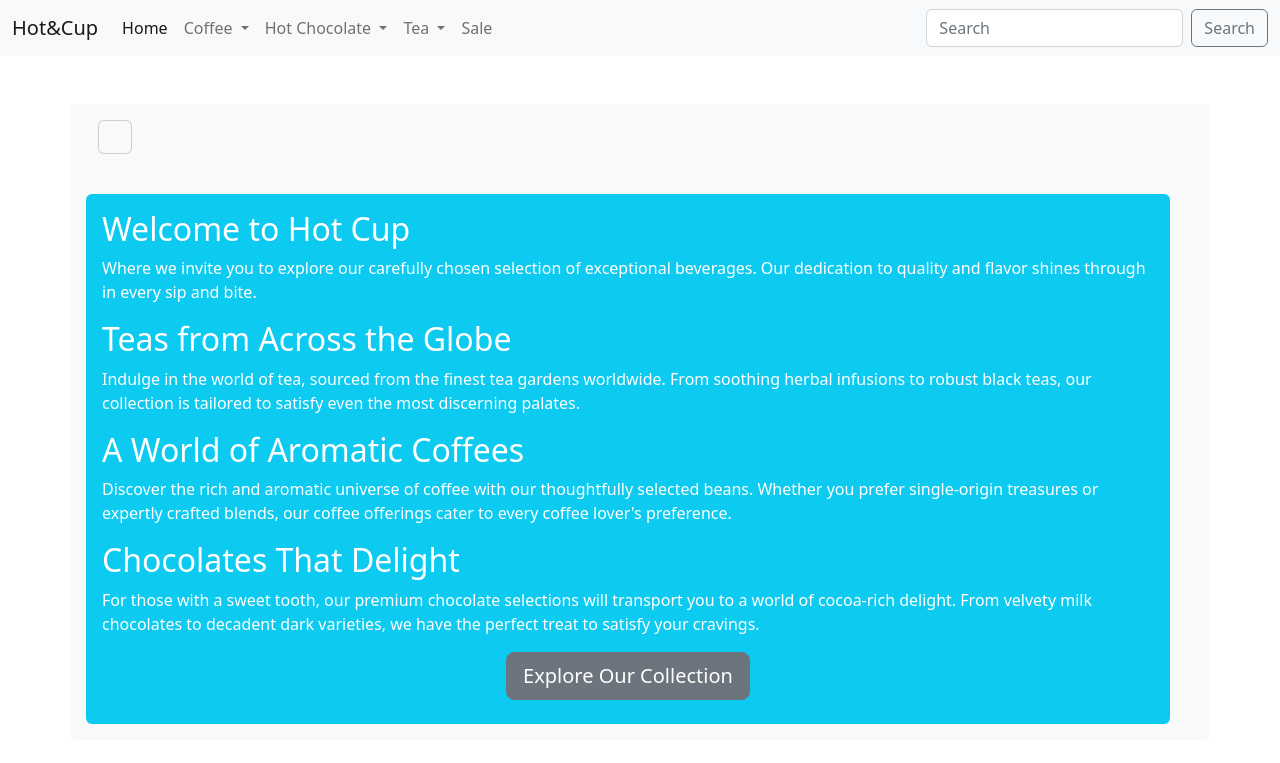
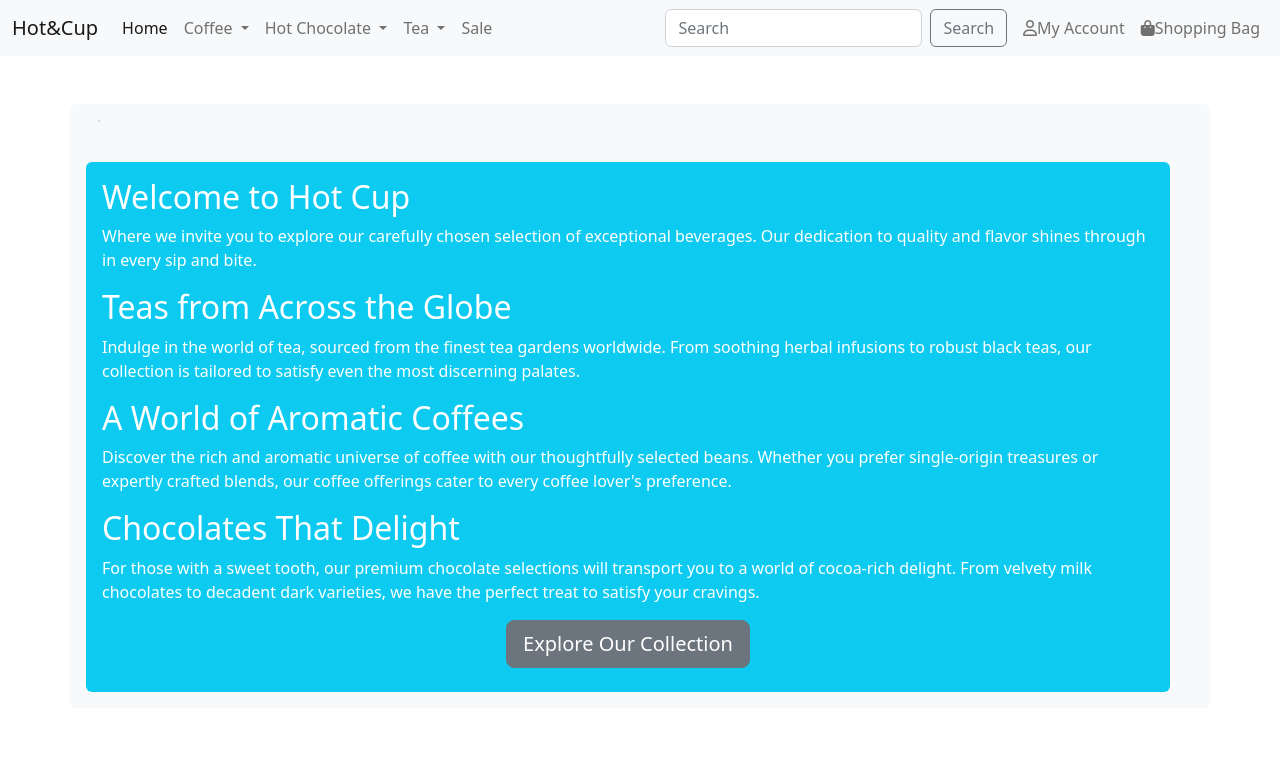
Before and after one commit to nataliatesarova/Hot-Cup, a Django app: page / in a window 1280 px wide. Shown: the top 763 px of the page. Run offline with Django 3.2, Linux system fonts and the light colour scheme; some libraries are stand-ins or nearby versions.

Commit message:
Added my account and shopping bag links with font awesome icons in the navbar

```diff
--- a/home/templates/home/index.html
+++ b/home/templates/home/index.html
@@ -18,9 +18,7 @@ Hot&Cup | Home
     <div class="col">
       <div class="row">
         <div class="col-sm d-flex flex-wrap">
-          <div class="card bg-light mb-3">
-            <div class="card-body"></div>
-          </div>
+          <div class="card bg-light mb-3"></div>
         </div>
       </div>
     </div>
--- a/templates/base.html
+++ b/templates/base.html
@@ -10,6 +10,12 @@
     {% endblock %} {% block extra_meta %} {% endblock %}
 
     <title>Hot&Cup {% block head_title %}{% endblock %}</title>
+
+    <!-- Font Awesome -->
+    <script
+      src="https://kit.fontawesome.com/328aade986.js"
+      crossorigin="anonymous"
+    ></script>
 
     <!-- Bootstrap CSS -->
     {% block corecss %}
@@ -50,13 +56,9 @@
     <h1>Welcome to Our Online Store</h1>
     {% endblock %}
 
-    <main>
-        {% block content %}
-        {% endblock %}
-    </main>
+    <main>{% block content %} {% endblock %}</main>
 
     <!-- Post-load JavaScript Section -->
-    {% block postloadjs %}
-    {% endblock %}
+    {% block postloadjs %} {% endblock %}
   </body>
 </html>
--- a/templates/includes/navbar.html
+++ b/templates/includes/navbar.html
@@ -82,15 +82,31 @@
         </li>
       </ul>
 
-      <form class="d-flex" role="search">
+      <form class="d-flex" method="GET" action="">
         <input
           class="form-control me-2"
-          type="search"
+          type="text"
+          name="q"
           placeholder="Search"
           aria-label="Search"
         />
         <button class="btn btn-outline-secondary" type="submit">Search</button>
       </form>
+
+      <ul class="navbar-nav mb-2 mb-lg-0 ms-2">
+        <!-- User Account Link -->
+        <li class="nav-item">
+          <a class="nav-link" href="#"
+            ><i class="fa-regular fa-user"></i>My Account</a
+          >
+        </li>
+        <!-- Shopping Bag Link -->
+        <li class="nav-item">
+          <a class="nav-link" href="#"
+            ><i class="fa-solid fa-bag-shopping"></i>Shopping Bag</a
+          >
+        </li>
+      </ul>
     </div>
   </div>
 </nav>
```
